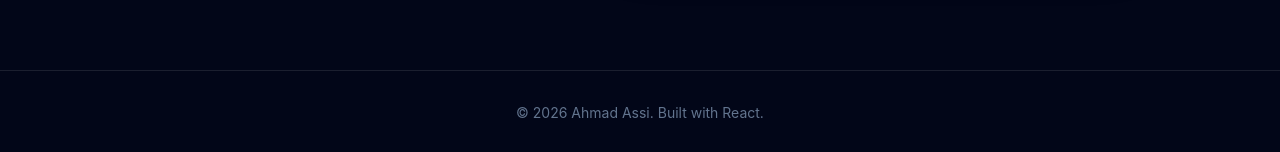
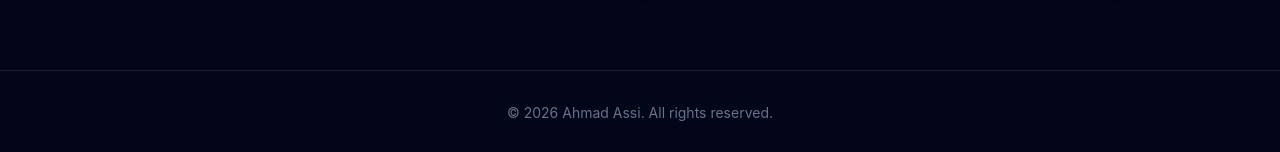
Before and after one commit to Ahmadassi04/Ahmadassi04.github.io, a React (Vite) app: page / in a window 1280 px wide. Shown: the part 7003-7155 px from the top of the page. Built offline with nearby package versions, Linux system fonts and the light colour scheme.

Commit message:
Update footer copyright text

```diff
--- a/src/App.jsx
+++ b/src/App.jsx
@@ -841,7 +841,7 @@ export default function Portfolio() {
       )}
 
       <footer className="border-t border-white/10 px-6 py-8 text-center text-sm text-slate-500">
-        © {new Date().getFullYear()} Ahmad Assi. Built with React.
+        © {new Date().getFullYear()} Ahmad Assi. All rights reserved.
       </footer>
     </main>
   );
```
